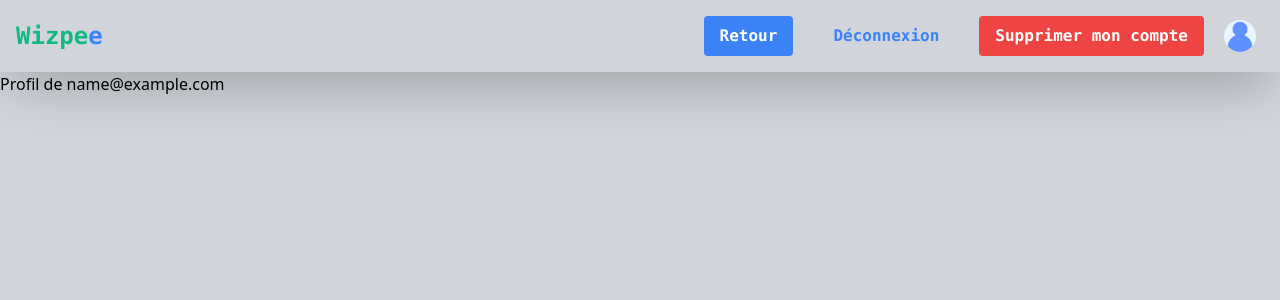
After one commit to SeguraOmar/siteFormation, a PHP site: template views/view-profil.php in a window 1280 px wide. The commit adds this page. Shown: the top 300 px of the page. Run offline with PHP 8.4, Linux system fonts and the light colour scheme; the template is opened without the code that fills it: most values are stand-ins (such as "Sample title", 1, 10 or a date in 2020); a stand-in replaces the project's code that opens the database connection.

Commit message:
page profil

```diff
--- a/views/view-home.php
+++ b/views/view-home.php
@@ -9,6 +9,7 @@
 </head>
 
 <body class="bg-gray-300">
+    <header>
         <nav class="shadow-2xl">
             <div class="flex items-center justify-between px-4 py-2">
                 <!-- Texte à gauche -->
@@ -20,9 +21,11 @@
                     <a href="../controllers/controller-signin.php"><button class="bg-blue-500 hover:bg-blue-600 text-white font-bold py-2 px-4 rounded m-2 font-mono">Connexion</button></a>
                     <a href="controller-signup.php"><button class="bg-gray-300 hover:bg-gray-400 text-blue-500 font-bold py-2 px-4 rounded ml-4 m-2 font-mono">Inscription</button></a>
                     <a href="../controllers/controller-profil.php"><img src="../assets/image/ImageParDéfaut.jpg" alt="Image de profil par défaut" class="w-8 h-8 rounded-full mr-2 m-3 hover:bg-gray-700"></a>
+                    <?= isset($errors['ID_utilisateur']) ? $errors['ID_utilisateur'] : '' ?>
                 </div>
             </div>
         </nav>
+    </header>
 
 
     <section class="bg-cover bg-center h-80 w-10/12 mx-auto flex justify-start items-center" style="background-image: url('../assets/image/IA.jpg');">
@@ -43,6 +46,8 @@
                 <div class="w-1/3 p-8 bg-white shadow-lg rounded-md ml-4">
                     <h2 class="text-3xl font-bold mb-4 font-mono">Qu'est-ce que le Cloud ?</h2>
                     <p class="text-lg font-mono">Le Cloud, ou "informatique en nuage", désigne l'utilisation de serveurs distants pour stocker, gérer et traiter des données sur Internet, plutôt que sur un ordinateur local ou un serveur physique.</p>
+                    <button type="button" class="bg-blue-500 hover:bg-blue-600 text-white font-bold rounded mt-4 p-2 font-mono">Je me forme</button>
+                </div>
             </div>
         </div>
         </div>
--- /dev/null
+++ b/views/view-profil.php
@@ -0,0 +1,44 @@
+<!DOCTYPE html>
+<html lang="fr">
+
+<head>
+    <meta charset="UTF-8">
+    <meta name="viewport" content="width=device-width, initial-scale=1.0">
+    <link href="https://cdn.jsdelivr.net/npm/tailwindcss@2.2.19/dist/tailwind.min.css" rel="stylesheet">
+    <title>Profil</title>
+</head>
+
+<body class="bg-gray-300">
+
+    <header>
+        <nav class="shadow-2xl">
+            <div class="flex items-center justify-between px-4 py-2">
+                <span class="text-2xl text-green-500 font-bold mr-2 font-mono">Wizpe<span class="text-blue-500">e</span></span>
+
+
+                <div class="flex items-center">
+
+                    <a href="../controllers/controller-home.php"><button class="bg-blue-500 hover:bg-blue-600 text-white font-bold py-2 px-4 rounded m-2 font-mono">Retour</button></a>
+                    <a href="controller-home.php" class="ml-4 m-2">
+                        <button class="bg-gray-300 hover:bg-gray-400 text-blue-500 font-bold py-2 px-4 rounded font-mono">
+                            Déconnexion
+                        </button>
+                    </a>
+                    <form method="post" action="../controllers/controller-profil.php">
+                            <button type="submit" name="delete" value="delete" class="bg-red-500 hover:bg-red-600 text-white font-bold py-2 px-4 rounded ml-4 m-2 font-mono">
+                                Supprimer mon compte
+                            </button>
+                    </form>
+                    <a href="../controllers/controller-profil.php"><img src="../assets/image/ImageParDéfaut.jpg" alt="Image de profil par défaut" class="w-8 h-8 rounded-full mr-2 m-3 hover:bg-gray-700"></a>
+                </div>
+            </div>
+        </nav>
+    </header>
+
+    <div class="container">
+    <h2>Profil de <?= $email ?></h2>
+    </div>
+
+</body>
+
+</html>
```
Also changed, not shown: controllers/controller-profil.php (added, +38 -0 lines), models/utilisateur.php (+26 -0 lines). Lines whose indentation alone changed are shown as unchanged.
